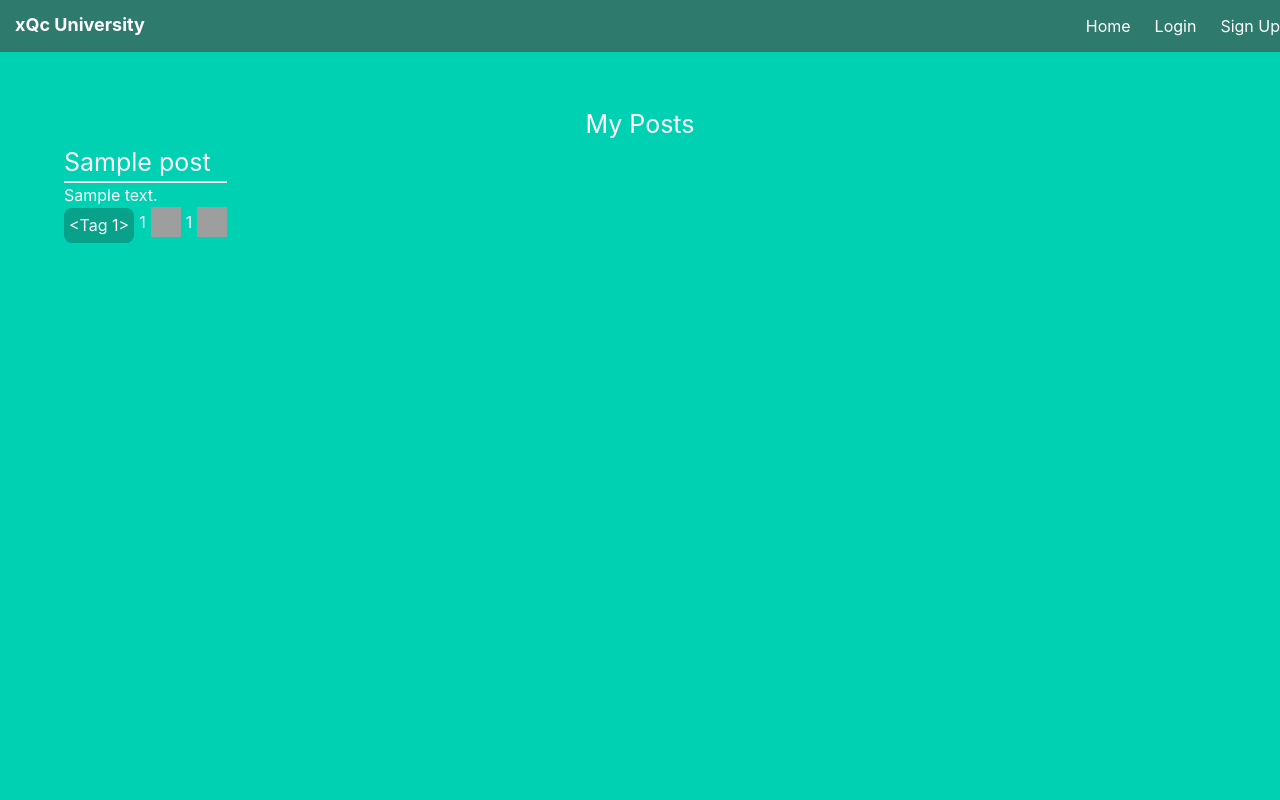
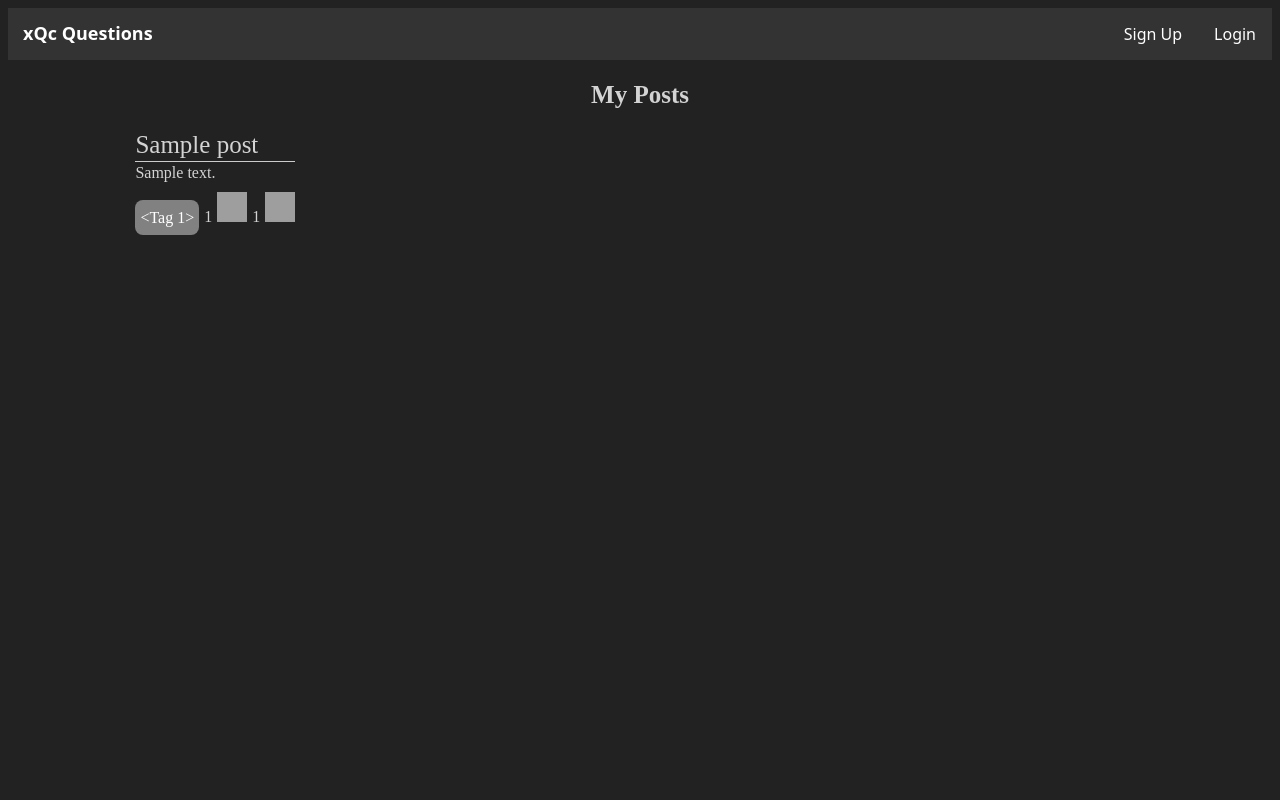
Before and after one commit to CybrNight/CSE106-Forum, a Flask app: template forum/blueprints/main/templates/profile.html in a window 1280 px wide. Run offline with Flask 3, Linux system fonts and the light colour scheme; the template is opened without the code that fills it: values that come from a table or form of the project are taken from there, others are empty; tables that the repository leaves empty hold one stand-in row (values such as "Sample post"); data that the repository does not hold is empty; grey boxes are pictures that could not be loaded.

Commit message:
fixed css

```diff
--- a/forum/blueprints/main/templates/profile.html
+++ b/forum/blueprints/main/templates/profile.html
@@ -1,16 +1,10 @@
-{% extends "base.html" %} {% block content %} {% block head %} {{ super() }}
-<link
-  rel="stylesheet"
-  href="https://cdnjs.cloudflare.com/ajax/libs/bulma/0.7.2/css/bulma.min.css"
-/>
+{% extends "base-new.html" %} {% block content %} {% block head %} {{ super() }}
+<script src="{{ url_for('static',filename='js/posts.js') }}"></script>
 <link
   rel="stylesheet"
   href="{{ url_for('static', filename='css/profile.css') }}"
 />
-<link
-  rel="stylesheet"
-  href="https://cdnjs.cloudflare.com/ajax/libs/font-awesome/6.4.0/css/all.min.css"
-/>
+
 {% endblock %}
 
 <div class="post-bio-container">
@@ -49,5 +43,4 @@
       {% endfor %}
   </div>
 </div>
-
 {% endblock %}
--- a/forum/static/css/profile.css
+++ b/forum/static/css/profile.css
@@ -1,13 +1,13 @@
 .my-posts-title {
     font-size: 25px;
     display: block;
-    margin: 0 auto;
+    color: lightgray;
+    text-align: center;
 }
 
 .post-bio-container {
     display: flex;
     position: relative;
-    margin-top: -40vh;
 
 }
 
@@ -49,7 +49,7 @@ hr.white-line {
     display: inline-block;
     width: 100%;
     height: 75%;
-    background-color: #08a18a;
+    background-color: rgb(129, 129, 129);
     color: white;
     text-align: center;
     line-height: 35px;
@@ -68,4 +68,7 @@ hr.white-line {
 
 .post-table {
     border-collapse: collapse;
+    color: lightgray;
+    margin-left: 10%;
+    margin-right: 10%;
 }
```
Lines whose indentation alone changed are shown as unchanged.
